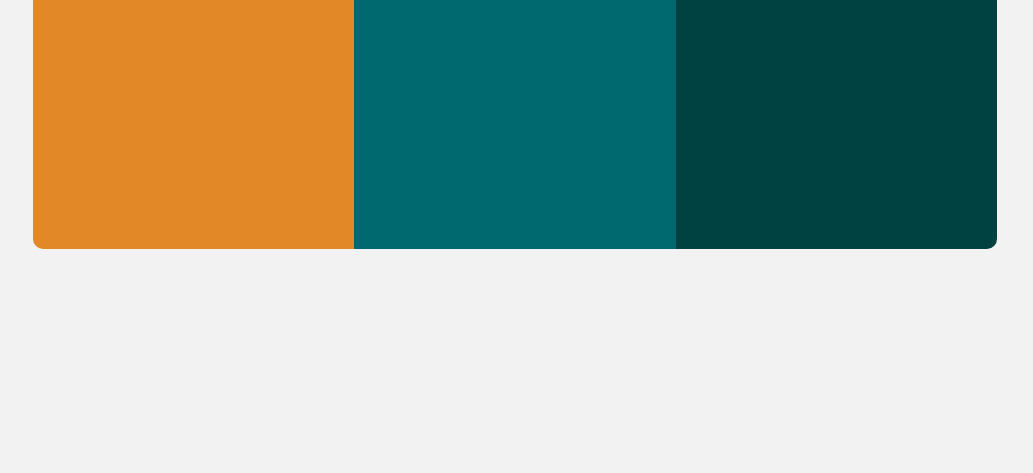
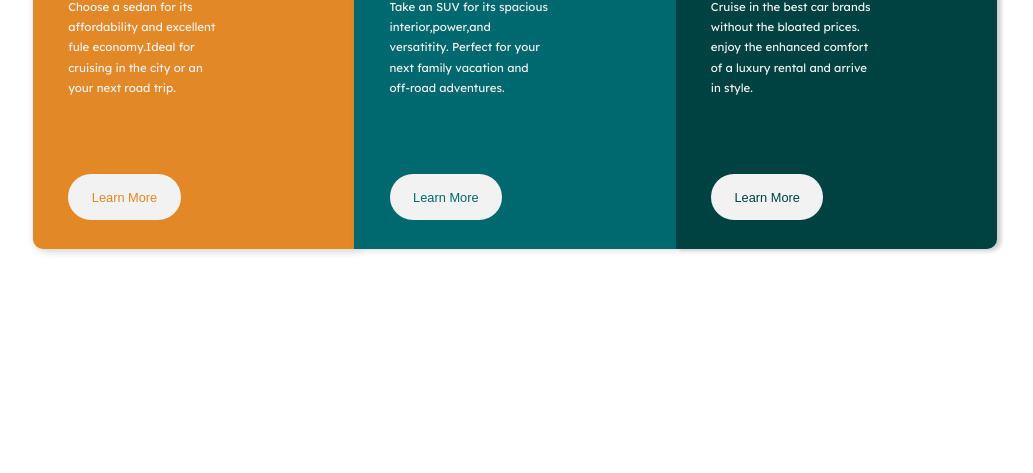
Before and after one commit to hemakumarm72/3-column-preview-card, a plain HTML site: page index.html in a window 1280 px wide. Shown: the part 327-800 px from the top of the page, without its empty margins (125-1158 px from the left). Drawn offline with Linux system fonts and the light colour scheme.

Commit message:
transition of 2s and shadows, image, text, padding, button

```diff
--- a/CSS/Style.css
+++ b/CSS/Style.css
@@ -23,7 +23,7 @@
 }
 
 body {
-  background-color: var(--Transparent-white);
+  background-color: white;
   font-size: 16px; /* default font size is 15px but i here 16px which reason also rem add  */
 }
 
@@ -41,18 +41,26 @@ body {
   position: relative;
   width: 117.1875vw;
   height: 34.125vw;
+  transition: transform 0.1999s;
+}
+
+.card:hover {
+  transform: scale(1.033); /*transform card zoomout*/
 }
 
 .card1 {
   background-color: var(--Bright-orange);
+  box-shadow: 4px 0 8px 2px rgba(0, 0, 0, 0.2);
 }
 
 .card2 {
   background-color: var(--Dark-cyan);
+  box-shadow: 4px 0 8px 0 rgba(0, 0, 0, 0.2);
 }
 
 .card3 {
   background-color: var(--Very-dark-cyan);
+  box-shadow: 4px 2px 4px 0 rgba(0, 0, 0, 0.2);
 }
 .card1 {
   border-radius: 10px 0 0 10px;
@@ -74,16 +82,50 @@ body {
 /*card-inner  */
 
 .cardinner {
-  padding: 2.875vw 2.75vw;
-  border: 3px red solid;
+  padding: 2.979vw 2.75vw;
 }
 
 .cardinner h1 {
   font-family: "Big Shoulders Display", "cursive";
-  font-size: 2vw;
+  font-size: 2.5625vw;
   font-style: normal;
   font-weight: 900;
   padding-top: 2.4375vw;
 
   color: var(--Very-light-gray);
 }
+
+.cardinner p {
+  font-weight: 400;
+
+  font-size: 0.9vw;
+  font-family: "Lexend Deca", sans-serif;
+  color: var(--Transparent-white);
+  line-height: 1.5875vw;
+  padding-top: 2rem;
+}
+
+.cardinner button {
+  background-color: var(--Transparent-white);
+  border: 2px var(--Transparent-white) solid;
+  border-radius: 50px;
+  padding: 1.0625vw 1.6875vw;
+  font-size: 1vw;
+  margin-top: 5.925vw;
+}
+.btn_1 {
+  color: var(--Bright-orange);
+}
+
+.btn_2 {
+  color: var(--Dark-cyan);
+}
+
+.btn_3 {
+  color: var(--Very-dark-cyan);
+}
+.cardinner button:hover {
+  color: var(--Transparent-white);
+  background-color: transparent;
+  border: 2px var(--Transparent-white) solid;
+}
--- a/index.html
+++ b/index.html
@@ -23,7 +23,9 @@
                     </g>
                 </svg>
                 <h1>SEDANS</h1>
-                <p></p>
+                <p>Choose a sedan for its <br> affordability and excellent <br>fule economy.Ideal for <br>cruising in
+                    the city or an <br>your next road trip.</p>
+                <button class="btn_1" type="button">Learn More</button>
             </div>
         </div>
         <div class="card card2">
@@ -37,7 +39,9 @@
                     </g>
                 </svg>
                 <h1>SUVS</h1>
-                <p></p>
+                <p>Take an SUV for its spacious<br>interior,power,and <br>versatitity. Perfect for your <br>next family
+                    vacation and <br>off-road adventures.</p>
+                <button class="btn_2" type="button">Learn More</button>
             </div>
         </div>
         <div class="card card3">
@@ -51,7 +55,9 @@
                     </g>
                 </svg>
                 <h1>LUXURY</h1>
-                <p></p>
+                <p>Cruise in the best car brands<br>without the bloated prices. <br>
+                    enjoy the enhanced comfort <br>of a luxury rental and arrive <br>in style.</p>
+                <button class="btn_3" type="button">Learn More</button>
             </div>
         </div>
     </div>
```
